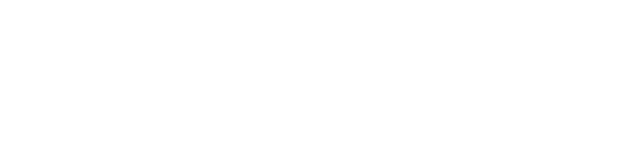
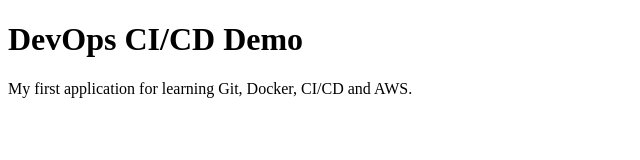
Before and after one commit to chiragpathak177/devops-cicd-project, a plain HTML site: page index.html in a window 1280 px wide. Shown: the whole page, without its empty margins (0-640 px from the left). Drawn offline with Linux system fonts and the light colour scheme.

Commit message:
update application page

```diff
--- a/index.html
+++ b/index.html
@@ -1 +1,10 @@
 <!DOCTYPE html>
+<html>
+<head>
+    <title>DevOps CI/CD Project</title>
+</head>
+<body>
+    <h1>DevOps CI/CD Demo</h1>
+    <p>My first application for learning Git, Docker, CI/CD and AWS.</p>
+</body>
+</html>
```
